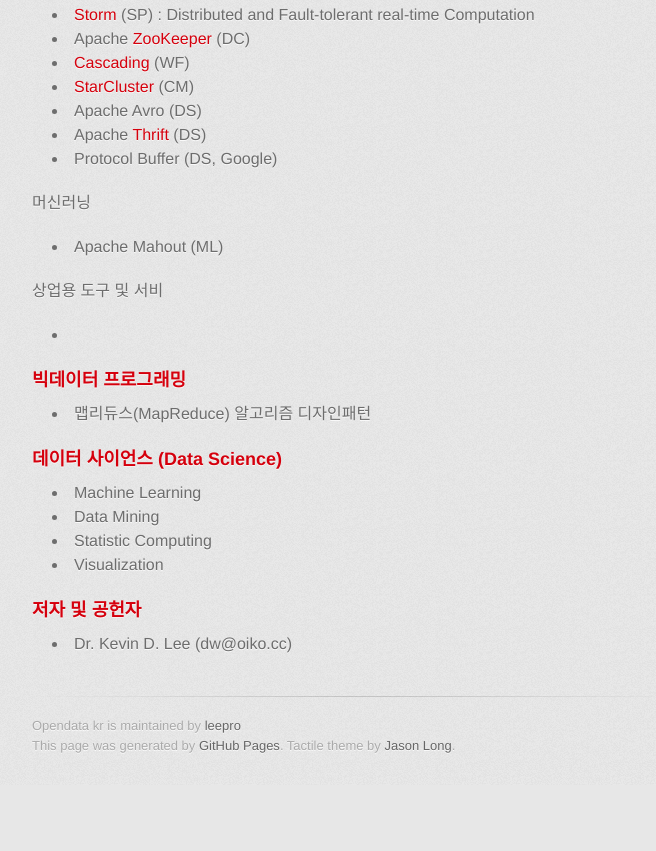
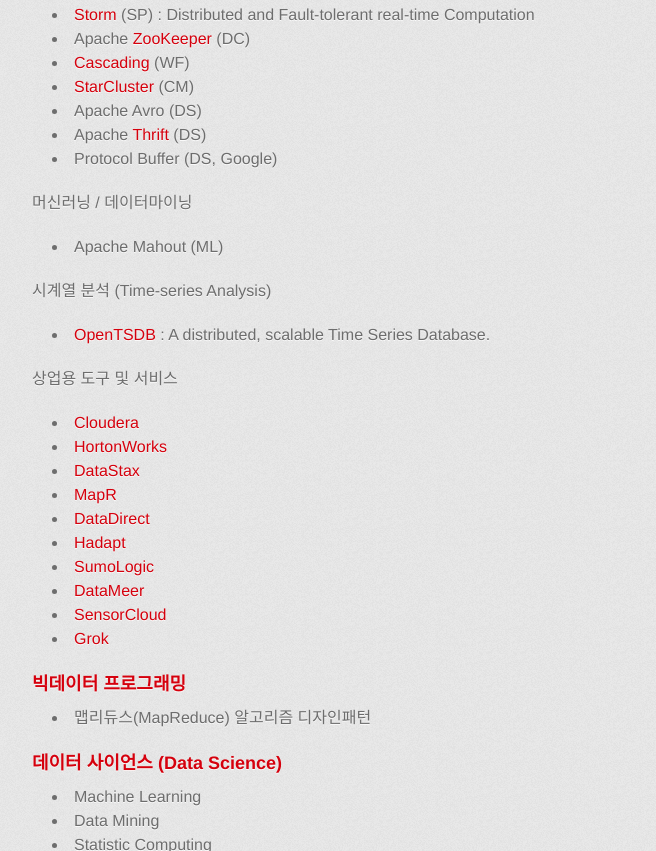
Before and after one commit to leepro/opendata_kr, a plain HTML site: page index.html in a window 1280 px wide. Shown: the part 1218-2069 px from the top of the page, without its empty margins (298-954 px from the left). Before the commit the page ends 2003 px from the top, so only its background shows below. Drawn offline with Linux system fonts and the light colour scheme; a web font is replaced by a local one.

Commit message:
add commercials

```diff
--- a/index.html
+++ b/index.html
@@ -52,7 +52,7 @@
   <li>Log Processing (LP)</li>
   <li>Messasing (MQ)</li>
   <li>Distributed Coordination (DC)</li>
-  <il>Workflow (WF)</li>
+  <li>Workflow (WF)</li>
   <li>Analytic Processing(AL)</li>
   <li>Scheduling (SH)</li>
   <li>Cluster Management (CM)</li>
@@ -80,16 +80,31 @@
   <li>Protocol Buffer (DS, Google)</li>
 </ul>
 
-<p><b>머신러닝</b></p>
+<p><b>머신러닝 / 데이터마이닝</b></p>
 
 <ul>
   <li>Apache Mahout (ML)</li>
 </ul>
 
-<p><b>상업용 도구 및 서비</b></p>
+<p><b>시계열 분석 (Time-series Analysis)</b></p>
 
 <ul>
-  <li></li>
+  <li><a href="http://opentsdb.net">OpenTSDB</a> : A distributed, scalable Time Series Database.</li>
+</ul>
+
+<p><b>상업용 도구 및 서비스</b></p>
+
+<ul>
+  <li><a href="http://www.cloudera.com">Cloudera</a></li>
+  <li><a href="http://hortonworks.com">HortonWorks</a></li>
+  <li><a href="http://www.datastax.com">DataStax</a></li>
+  <li><a href="http://www.mapr.com">MapR</a></li>
+  <li><a href="http://www.ddn.com">DataDirect</a></li>
+  <li><a href="http://hadapt.com">Hadapt</a></li>
+  <li><a href="http://www.sumologic.com">SumoLogic</a></li>
+  <li><a href="http://www.datameer.com">DataMeer</a></li>
+  <li><a href="http://www.sensorcloud.com">SensorCloud</a></li>
+  <li><a href="https://www.groksolutions.com">Grok</a></li>
 </ul>
 
 <h3>
```
